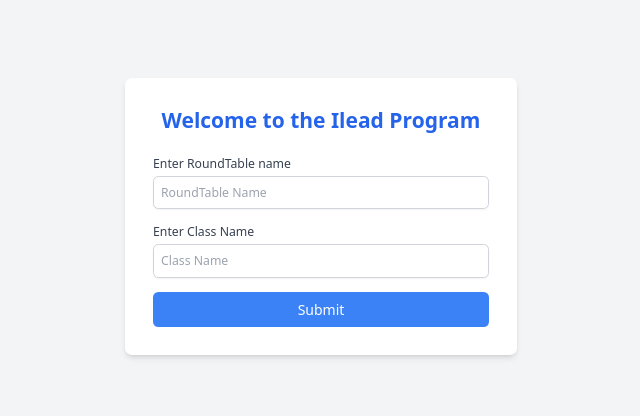
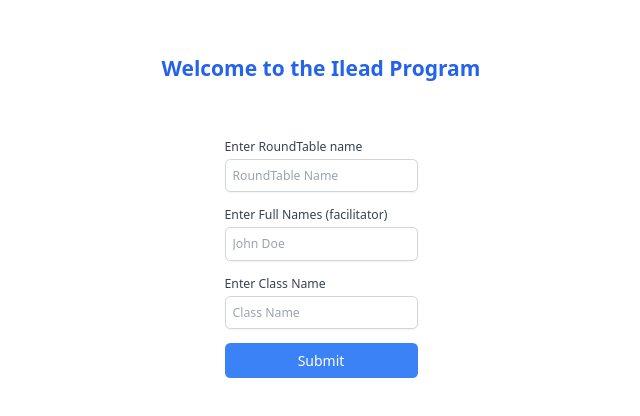
Before and after one commit to Goal651/Ilead-App, a React (Vite) app in the folder client/: page /register-roundTable in a window 1280 px wide. Shown: the part 184-600 px from the top of the page, without its empty margins (319-959 px from the left). Built offline with nearby package versions, Linux system fonts and the light colour scheme.

Commit message:
adding registering roundTables

```diff
--- a/client/src/App.jsx
+++ b/client/src/App.jsx
@@ -8,6 +8,7 @@ import Dashboard from './pages/AdminPage';
 import Login from './pages/Login';
 import HomePage from './pages/DashBoard';
 import NotFound from './pages/NotFound';
+import RegisterRoundTable from './pages/RegisterRoundTable';
 
 export default function App() {
   return (
@@ -22,7 +23,7 @@ export default function App() {
             <Route path='/' element={<HomePage />} />
             <Route path='/addMembers' element={<AddMember />} />
             <Route path='/enter-roundtable' element={<Home />} />
-            <Route path='/register-roundTable' element={<Home />} />
+            <Route path='/register-roundTable' element={<RegisterRoundTable/>} />
             <Route path='/attendance' element={<Attendance />} />
             <Route path='/admin' element={<Login />} />
             <Route path='/SudoSu' element={<Dashboard />} />
--- a/client/src/pages/DashBoard.jsx
+++ b/client/src/pages/DashBoard.jsx
@@ -1,4 +1,3 @@
-import React from 'react';
 import { useNavigate } from 'react-router-dom';
 
 export default function HomePage() {
--- a/client/src/pages/Home.jsx
+++ b/client/src/pages/Home.jsx
@@ -5,9 +5,7 @@ export default function Home() {
     const navigate = useNavigate();
     const [roundTableName, setRoundTableName] = useState(localStorage.getItem('roundtable') || '');
     const [errorMessage, setErrorMessage] = useState('');
-    const newRoundTable = localStorage.getItem('new') === 'true'; // Ensure it's treated as a boolean
 
-    // Handle the submission of the round table name and facilitator
     const handleSubmission = async (e) => {
         e.preventDefault();
         const { roundtable, className } = e.target;
@@ -83,24 +81,6 @@ export default function Home() {
                                     placeholder="RoundTable Name"
                                     required
                                 />
-                                {newRoundTable && (
-                                    <>
-                                        <label
-                                            htmlFor="facilitator"
-                                            className="block text-sm font-medium text-gray-700 mt-4"
-                                        >
-                                            Enter Full Names (facilitator)
-                                        </label>
-                                        <input
-                                            type="text"
-                                            name="facilitator"
-                                            id="facilitator"
-                                            className="mt-1 p-2 block w-full border border-gray-300 rounded-md shadow-sm focus:outline-none focus:ring-blue-500 focus:border-blue-500 sm:text-sm"
-                                            placeholder="John Doe"
-                                            required
-                                        />
-                                    </>
-                                )}
                                 <label
                                     htmlFor="className"
                                     className="block text-sm font-medium text-gray-700 mt-4"
--- /dev/null
+++ b/client/src/pages/RegisterRoundTable.jsx
@@ -0,0 +1,106 @@
+import { useState } from "react"
+import { useNavigate } from "react-router-dom";
+
+export default function RegisterRoundTable() {
+    const [formData, setFormData] = useState({});
+    const navigate = useNavigate()
+    const [error, setError] = useState('');
+
+    const handleSubmission = async (e) => {
+        e.preventDefault();
+        try {
+            if (!formData.roundtable || !formData.facilitator || !formData.className) return setError('Missing required fields')
+            const response = await fetch(`https://ilead-app-production.up.railway.app/api/registerRoundTable/`, {
+                method: "POST",
+                headers: {
+                    'Content-Type': 'application/json',
+                },
+                body: JSON.stringify(formData)
+            });
+            const data = await response.json();
+            if (response.ok) {
+                localStorage.setItem('roundtable', data.roundTableName);
+                localStorage.setItem('className', data.className);
+                localStorage.setItem('new', 'false');
+                navigate('/addMembers');
+            } else setError(data.message)
+
+
+            navigate('/addMembers');
+        } catch (error) {
+            console.log(error)
+        }
+    }
+
+    const handleChange = (e) => {
+        const { name, value } = e.target;
+        setFormData((prev) => ({ ...prev, [name]: value, }));
+    }
+
+
+    return (
+        <div className="flex flex-col gap-10 justify-center items-center h-screen">
+            <h1 className="text-2xl font-bold mb-6 text-center text-blue-600">
+                Welcome to the Ilead Program
+            </h1>
+            <form onSubmit={handleSubmission} className="space-y-4">
+                <div>
+                    <label
+                        htmlFor="roundtable"
+                        className="block text-sm font-medium text-gray-700"
+                    >
+                        Enter RoundTable name
+                    </label>
+                    <input
+                        type="text"
+                        name="roundtable"
+                        id="roundtable"
+                        onChange={handleChange}
+                        className="mt-1 p-2 block w-full border border-gray-300 rounded-md shadow-sm focus:outline-none focus:ring-blue-500 focus:border-blue-500 sm:text-sm"
+                        placeholder="RoundTable Name"
+                        required
+                    />
+
+                    <label
+                        htmlFor="facilitator"
+                        className="block text-sm font-medium text-gray-700 mt-4"
+                    >
+                        Enter Full Names (facilitator)
+                    </label>
+                    <input
+                        type="text"
+                        name="facilitator"
+                        id="facilitator"
+                        onChange={handleChange}
+                        className="mt-1 p-2 block w-full border border-gray-300 rounded-md shadow-sm focus:outline-none focus:ring-blue-500 focus:border-blue-500 sm:text-sm"
+                        placeholder="John Doe"
+                        required
+                    />
+                    <label
+                        htmlFor="className"
+                        className="block text-sm font-medium text-gray-700 mt-4"
+                    >
+                        Enter Class Name
+                    </label>
+                    <input
+                        type="text"
+                        name="className"
+                        id="className"
+                        onChange={handleChange}
+                        className="mt-1 p-2 block w-full border border-gray-300 rounded-md shadow-sm focus:outline-none focus:ring-blue-500 focus:border-blue-500 sm:text-sm"
+                        placeholder="Class Name"
+                        required
+                    />
+                </div>
+
+                <button
+                    type="submit"
+                    className="w-full bg-blue-500 text-white py-2 px-4 rounded-md hover:bg-blue-600 focus:outline-none focus:ring-2 focus:ring-blue-500 focus:ring-offset-2"
+                >
+                    Submit
+                </button>
+            </form>
+            {error && <p className="text-red-500">{error}</p>}
+        </div>
+    )
+}
```
Also changed, not shown: 2 other files (tests, documents, lock files or other folders).
